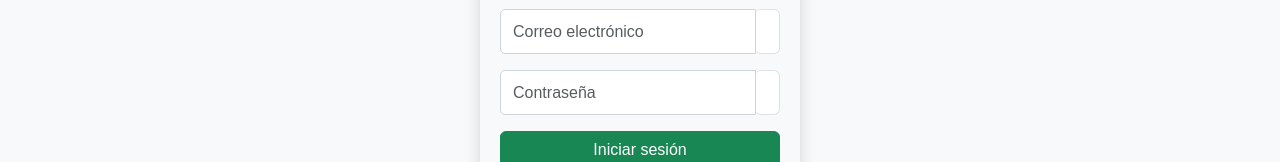
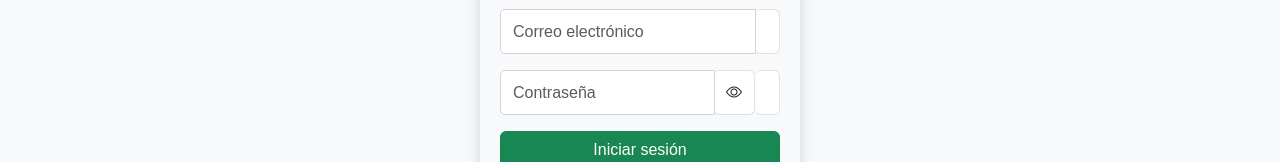
Before and after one commit to Subbar26/Food-for-life, a React (Create React App) app in the folder food-for-life-front-v1/: page /login in a window 1280 px wide. Shown: the part 343-505 px from the top of the page. Built offline with nearby package versions, Linux system fonts and the light colour scheme.

Commit message:
update login

```diff
--- a/food-for-life-front-v1/src/components/Login.js
+++ b/food-for-life-front-v1/src/components/Login.js
@@ -12,6 +12,7 @@ const Login = () => {
     const [emailError, setEmailError] = useState('');
     const [passwordError, setPasswordError] = useState('');
     const [loginError, setLoginError] = useState('');
+    const [showPassword, setShowPassword] = useState(false);
     const navigate = useNavigate();
 
     const validate = () => {
@@ -82,7 +83,7 @@ const Login = () => {
                         <div className="form-group mb-3 contenedor-formulario">
                             <div className="input-group">
                                 <input
-                                    type="emailPlease"
+                                    type="email"
                                     className={`form-control pastel-input`}
                                     placeholder='Correo electrónico'
                                     name="email"
@@ -108,7 +109,7 @@ const Login = () => {
                         <div className="form-group mb-3">
                             <div className="input-group">
                                 <input
-                                    type="password"
+                                    type={showPassword ? 'text' : 'password'}
                                     className={`form-control pastel-input`}
                                     placeholder='Contraseña'
                                     name="password"
@@ -123,6 +124,9 @@ const Login = () => {
                                     }}
                                 />
                                 <div className="input-group-append">
+                                    <span className="input-group-text" onClick={() => setShowPassword(!showPassword)} style={{ cursor: 'pointer' }}>
+                                        {showPassword ? <i className="bi bi-eye-slash"></i> : <i className="bi bi-eye"></i>}
+                                    </span>
                                     <span className="input-group-text">
                                         {password && !passwordError ? <i className="bi bi-check-circle text-success"></i> : ''}
                                         {passwordError ? <i className="bi bi-x-circle text-danger"></i> : ''}
```
